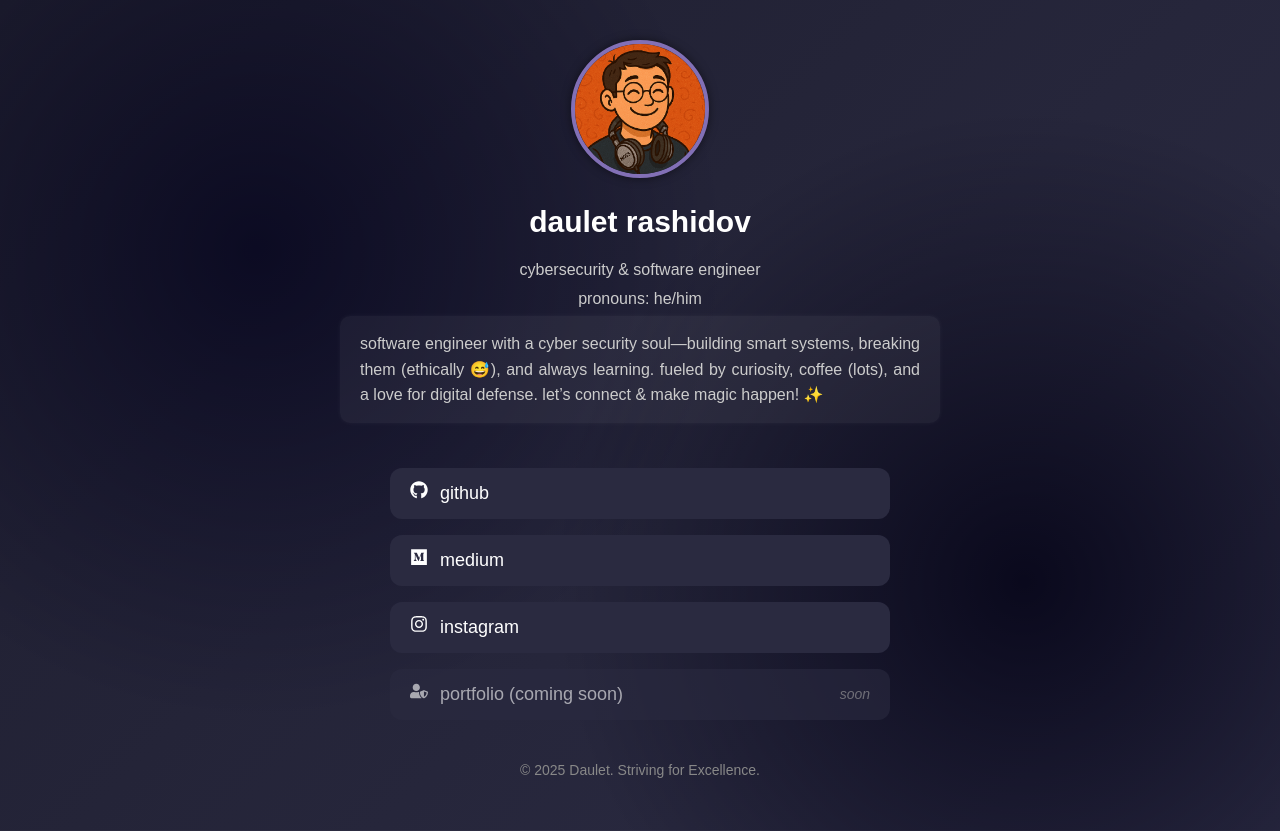
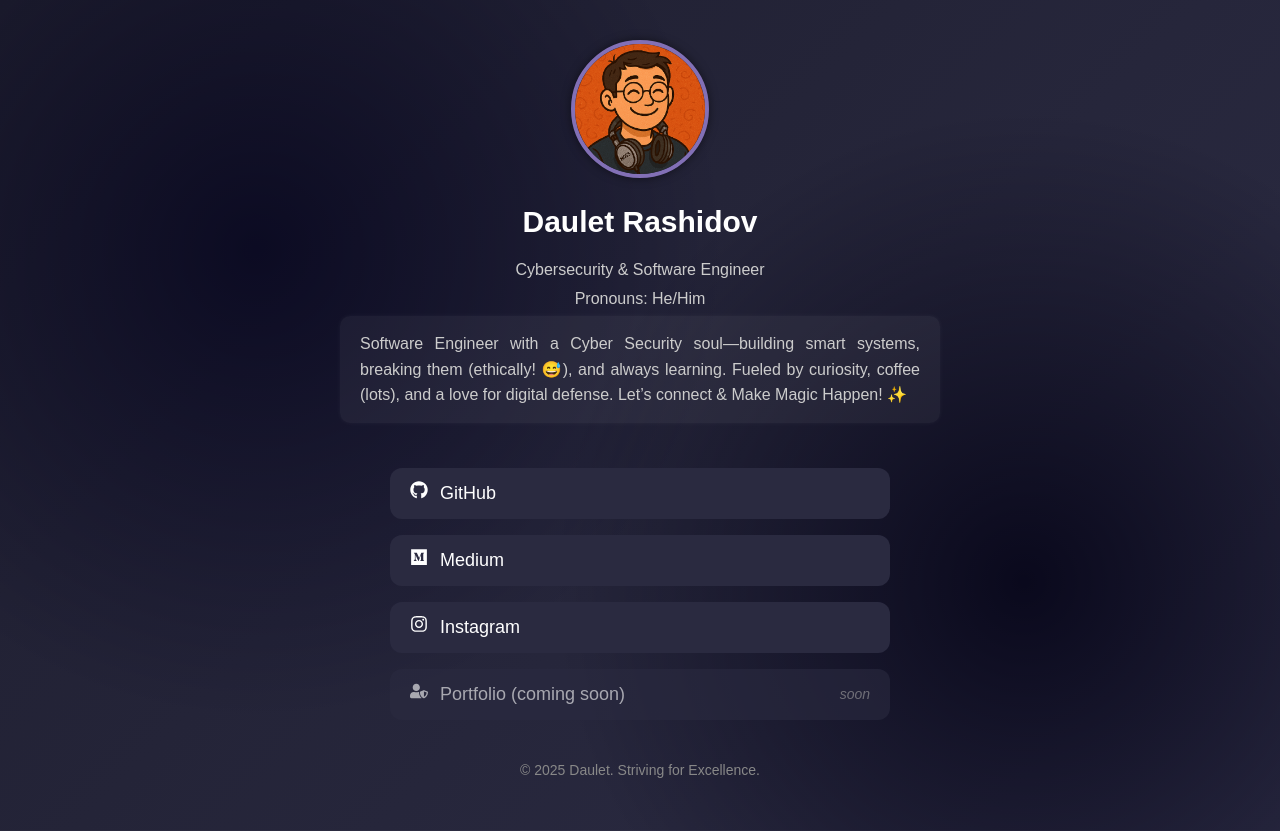
Before and after one commit to daasfab/my-linktree, a React (Vite) app: page / in a window 1280 px wide. Built offline with nearby package versions, Linux system fonts and the light colour scheme.

Commit message:
minor styling changes

```diff
--- a/src/App.tsx
+++ b/src/App.tsx
@@ -9,25 +9,25 @@ import "./App.css";
 
 const links = [
   {
-    name: "github",
+    name: "GitHub",
     url: "https://github.com/daasfab",
     appUrl: "",
     icon: <FaGithub />,
   },
   {
-    name: "medium",
+    name: "Medium",
     url: "https://medium.com/@thatonecyberguy",
     appUrl: "", // medium doesn't support proper deep linking to profiles
     icon: <FaMedium />,
   },
   {
-    name: "instagram",
+    name: "Instagram",
     url: "https://instagram.com/daasfab_",
     appUrl: "instagram://user?username=daasfab_", //will open my profile locally on the app instead of web
     icon: <FaInstagram />,
   },
   {
-    name: "portfolio (coming soon)",
+    name: "Portfolio (coming soon)",
     url: "#",
     icon: <FaUserShield />,
     comingSoon: true,
@@ -82,14 +82,14 @@ export default function LinktreePage() {
     <div className="page">
       <div className="profile">
         <img src="/pfp.png" alt="profile" />
-        <h1>daulet rashidov</h1>
-        <p>cybersecurity & software engineer</p>
-        <p>pronouns: he/him</p>
+        <h1>Daulet Rashidov</h1>
+        <p>Cybersecurity & Software Engineer</p>
+        <p>Pronouns: He/Him</p>
         <p className="bio">
-          software engineer with a cyber security soul—building smart systems,
-          breaking them (ethically 😅), and always learning. fueled by
-          curiosity, coffee (lots), and a love for digital defense. let’s
-          connect & make magic happen! ✨
+          Software Engineer with a Cyber Security soul—building smart systems,
+          breaking them (ethically! 😅), and always learning. Fueled by
+          curiosity, coffee (lots), and a love for digital defense. Let’s
+          connect & Make Magic Happen! ✨
         </p>
       </div>
 
```
